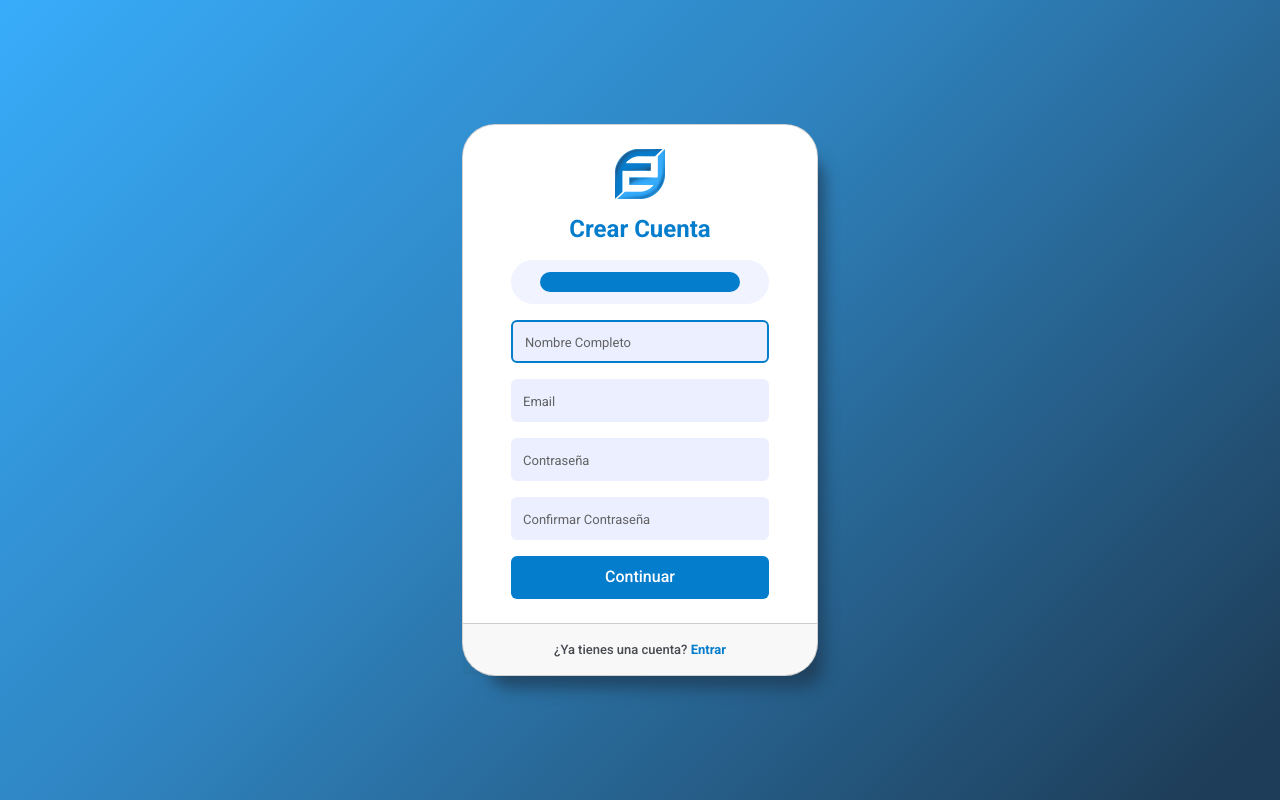
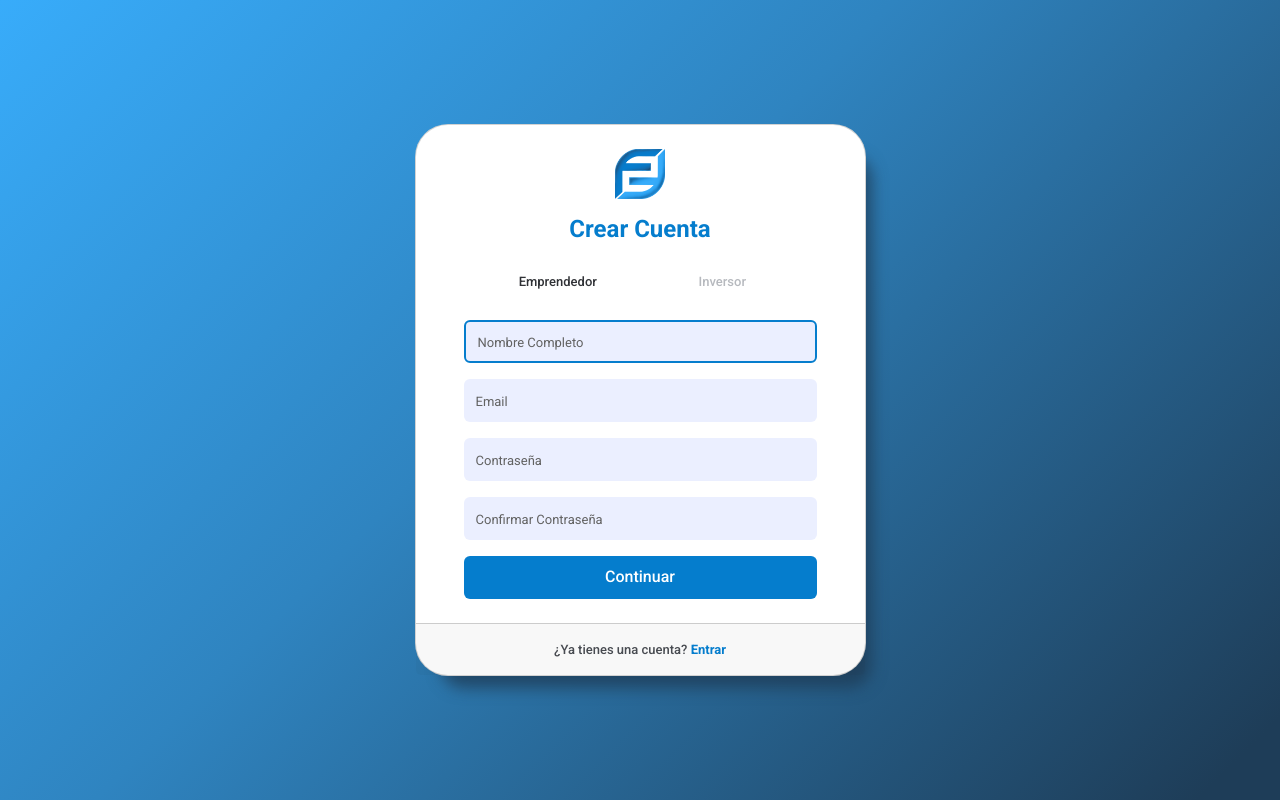
Before and after one commit to FundFloww/fundflow_web, an Angular app: page /registro in a window 1280 px wide. Built offline with nearby package versions, Linux system fonts and the light colour scheme.

Commit message:
Registro terminado

```diff
--- a/src/app/registro/registro.component.html
+++ b/src/app/registro/registro.component.html
@@ -1,7 +1,7 @@
 <section class="d-flex justify-content-center align-items-center bg-primary vh-100">
     <div class="container">
         <div class="row justify-content-sm-center h-100">
-            <div class="col-xxl-4 col-xl-4 col-lg-5 col-md-7 col-sm-9 col">
+            <div class="col-xxl-4 col-xl-5 col-lg-6 col-md-8 col-sm-10">
                 <div class="card">
                     <div class="card-body px-5 py-4">
                         <div class="text-center mb-3">
@@ -17,7 +17,6 @@
                                     <input type="radio" name="tab" id="radio-2">
                                     <label for="radio-2" class="tab">Inversor</label>
 
-                                    <span class="glider"></span>
                                 </div>
                             </div>
 
--- a/src/app/registro/registro.component.scss
+++ b/src/app/registro/registro.component.scss
@@ -27,9 +27,6 @@ section {
     display: flex;
     align-items: center;
     justify-content: center;
-    position: relative;
-    background-color: #f1f4ff;
-    border-radius: 99px;
     padding: .75rem;
 }
 
@@ -50,27 +47,12 @@ input[type="radio"]{
     transition: color 0.15s ease-in;
 }
 
-input[type="radio"]:checked + label{
-    color: white
+div.tabs label{
+    color: #b6b9be;
 }
 
-input[type="radio-1"]:checked ~ .glider{
-    transform: translateX(0);
-}
-
-input[type="radio-2"]:checked ~ .glider{
-    transform: translateX(100%);
-}
-
-.glider{
-    position: absolute;
-    display: flex;
-    height: 20px;
-    width: 200px;
-    background-color: #057DCD;
-    color: white;
-    z-index: 1;
-    border-radius: 99px;
+input[type="radio"]:checked + label{
+    color: #303236
 }
 
 div.card {
```
